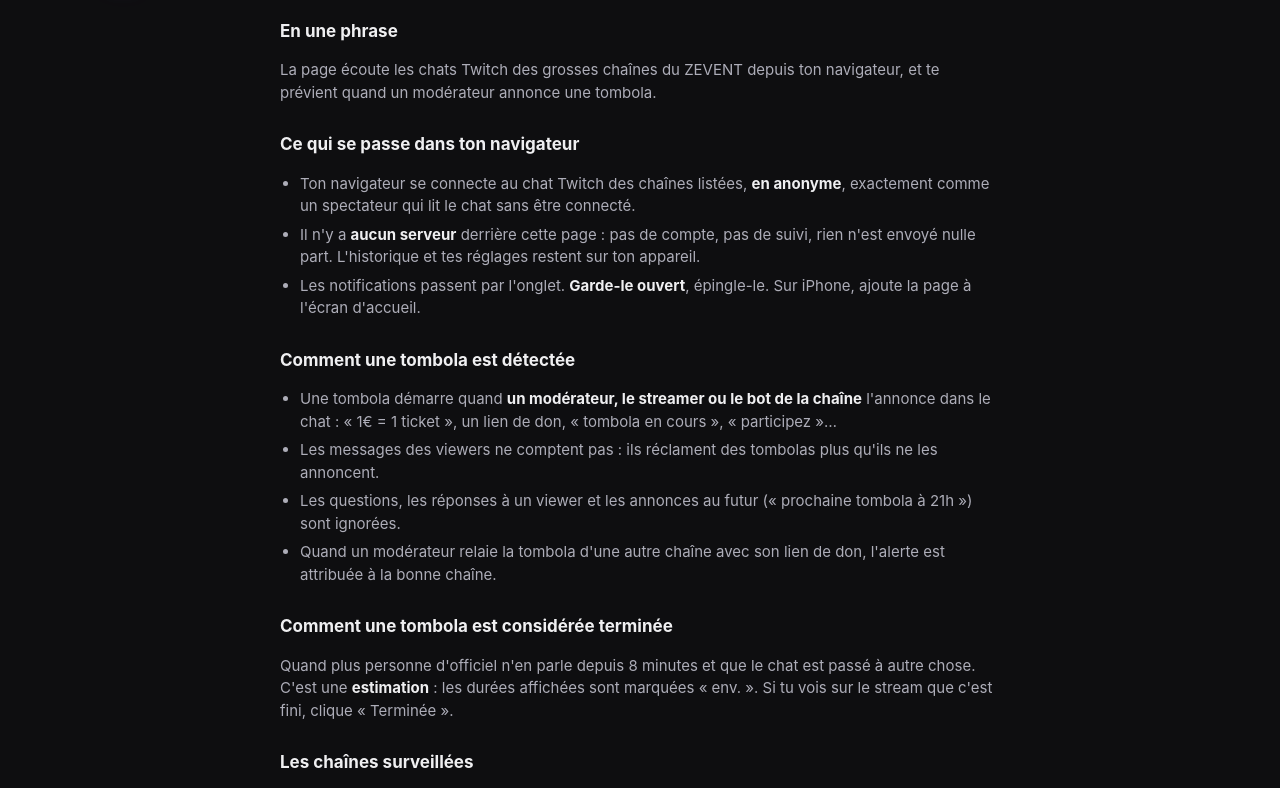
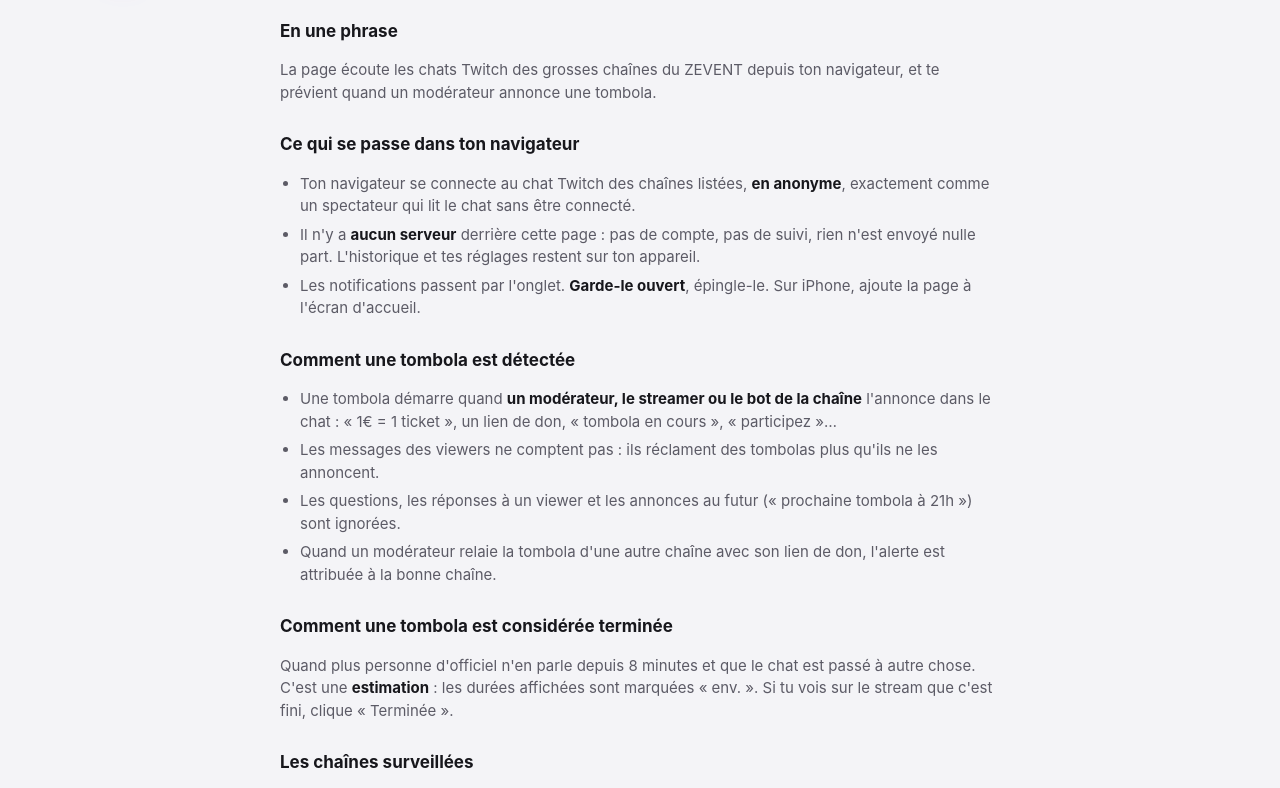
Before and after one commit to GuillaumeSrn/Rat-Des-Tombolas, a website: page docs/comment-ca-marche.html in a window 1280 px wide. Shown: the part 83-871 px from the top of the page. Drawn offline with Linux system fonts and the light colour scheme.

Commit message:
Thème appliqué sur toutes les pages, sans flash

```diff
--- /dev/null
+++ b/docs/theme.js
@@ -0,0 +1,5 @@
+// Applique le thème mémorisé avant le rendu (évite le flash), sur toutes les pages.
+(() => {
+  let t = 'auto'; try { t = JSON.parse(localStorage.getItem('theme')) || 'auto'; } catch {}
+  document.documentElement.dataset.theme = t === 'auto' ? (matchMedia('(prefers-color-scheme: light)').matches ? 'light' : 'dark') : t;
+})();
```
Also changed, not shown: docs/comment-ca-marche.html (+1 -0 lines), docs/index.html (+1 -0 lines).
